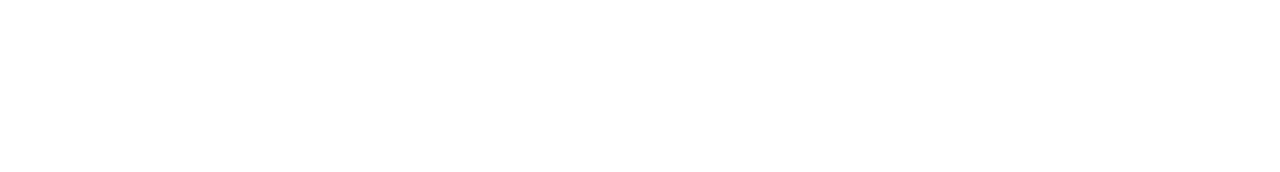
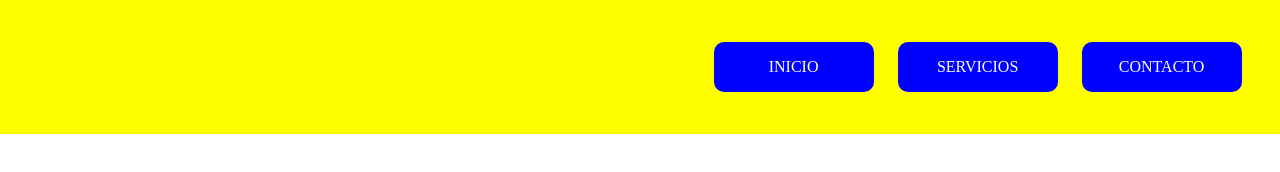
Before and after one commit to atatusa/jspractice, a plain HTML site: page index.html in a window 1280 px wide. Drawn offline with Linux system fonts and the light colour scheme.

Commit message:
header adicion

```diff
--- a/index.html
+++ b/index.html
@@ -4,9 +4,21 @@
     <meta charset="UTF-8" />
     <meta http-equiv="X-UA-Compatible" content="IE=edge" />
     <meta name="viewport" content="width=device-width, initial-scale=1.0" />
+    <link rel="stylesheet" href="style.css" />
     <title>practica js</title>
   </head>
   <body>
-    <div class="container"></div>
+    <header class="header">
+      <picture class="header__logo">
+        <img src="" alt="" />
+      </picture>
+      <nav class="header__menu">
+        <ul>
+          <li><a href="">INICIO</a></li>
+          <li><a href="">SERVICIOS</a></li>
+          <li><a href="">CONTACTO</a></li>
+        </ul>
+      </nav>
+    </header>
   </body>
 </html>
--- a/style.css
+++ b/style.css
@@ -0,0 +1,40 @@
+* {
+  padding: 0;
+  margin: 0;
+  box-sizing: border-box;
+}
+a {
+  display: block;
+  width: 10rem;
+  padding: 1rem;
+  text-align: center;
+  text-decoration: none;
+  color: inherit;
+  background-color: blue;
+}
+.header {
+  display: flex;
+  justify-content: space-between;
+  align-items: center;
+  padding: 2rem 3%;
+  background-color:yellow;
+}
+.header__menu {
+  /* width: 50%; */
+  height: 70px;
+  display: flex;
+  justify-content: flex-end;
+  align-items: center;
+}
+.header__menu ul {
+  width: 100%;
+  display: flex;
+  justify-content: flex-end;
+  align-items: center;
+  gap: 5%;
+  list-style: none;
+  color: white;
+}
+.header__menu ul li a {
+    border-radius: 10px;
+}
```
